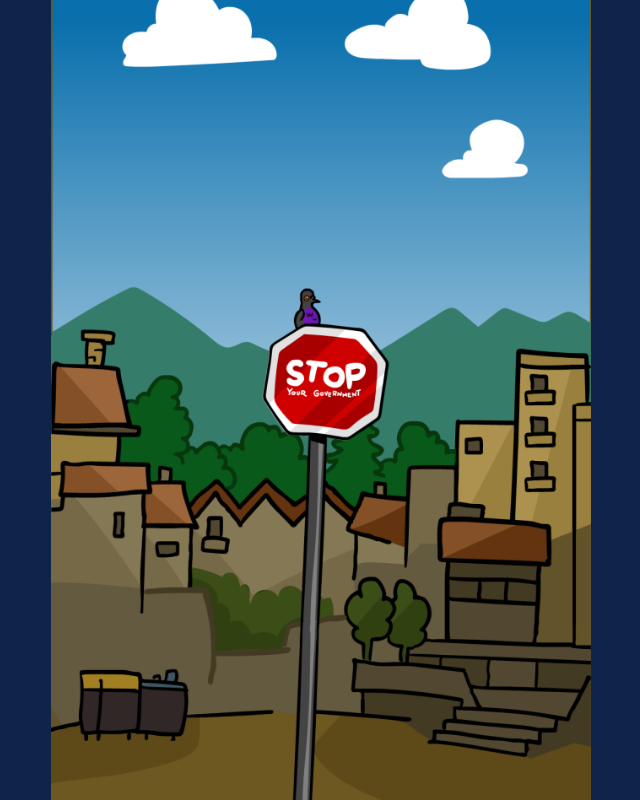
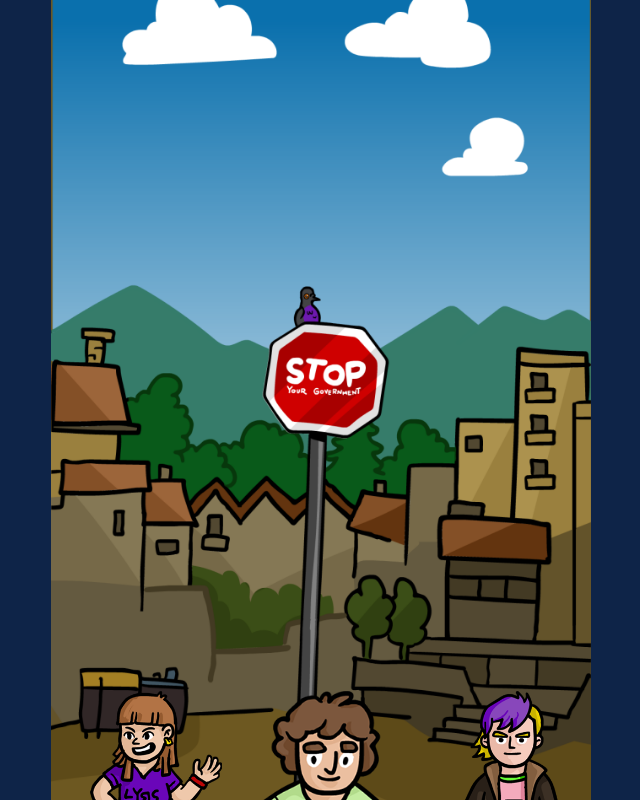
Before and after one commit to danesjenovdan/stop-your-government, a React (Vite) app: page / in a window 1280 px wide. Shown: the whole page, without its empty margins (319-959 px from the left). Built offline with nearby package versions, Linux system fonts and the light colour scheme.

Commit message:
add select title to intro, fix char positions

```diff
--- a/src/components/Intro.jsx
+++ b/src/components/Intro.jsx
@@ -23,8 +23,14 @@
 
 const selectText = {
   slv: 'IZBERI',
-  hrv: 'IZABERI',
-  srp: 'ODABERI',
+  hrv: 'ODABERI',
+  srp: 'IZABERI',
+};
+
+const titleText = {
+  slv: 'Izberi zgodbo',
+  hrv: 'Odaberite priču',
+  srp: 'Izaberite priču',
 };
 
 export const Intro = ({ lang }) => {
@@ -32,6 +38,7 @@
   const scrollerRef = useRef();
   const CHARS = characters[lang];
   const SELECT_TEXT = selectText[lang];
+  const TITLE_TEXT = titleText[lang];
   const [selectedCharacter, setSelectedCharacter] = useState(CHARS[0]);
 
   const currentCharacterIndex = CHARS.indexOf(selectedCharacter);
@@ -82,6 +89,7 @@
     <div className={styles.introContainer} ref={scrollerRef}>
       <div className={styles.introHeight} style={{ paddingTop: `${ratio}%` }}>
         <div className={styles.intro}>
+          <div className={styles.charactersWrapper}>
             <div className={styles.characters}>
               {((character) => (
                 <div className={styles.character}>
@@ -112,7 +120,9 @@
                 </div>
               ))(CHARS[getNextCharacterIndex(1)()])}
             </div>
+          </div>
           <div className={styles.buttons}>
+            <div className={styles.title}>{TITLE_TEXT}</div>
             <div className={styles.character}>
               <Button
                 className={styles.arrow}
--- a/src/components/Intro.module.scss
+++ b/src/components/Intro.module.scss
@@ -24,10 +24,17 @@
       flex-direction: column;
       justify-content: flex-end;
 
+      .charactersWrapper {
+        position: relative;
+        z-index: 1;
+        height: 0;
+        padding-top: 65%;
+
         .characters {
+          position: absolute;
+          inset: 0;
           margin: $gutter;
           margin-bottom: 0;
-        height: 17rem;
           display: grid;
           grid-template-columns: 1fr 1.5fr 1fr;
 
@@ -35,16 +42,31 @@
             margin: 0 -1rem;
           }
         }
+      }
 
       .buttons {
+        position: relative;
+        z-index: 2;
         margin: $gutter;
-        padding: $gutter;
         background-color: $body-bg;
         border-radius: 2.5rem;
         font-family: 'Grandstander', cursive;
         text-align: center;
+        overflow: hidden;
+
+        .title {
+          padding: 1rem $gutter 0.75rem;
+          background-image: linear-gradient(88deg, #10284f 0%, #79bcf2 100%);
+          color: #fff;
+          font-weight: 700;
+          font-size: 18px;
+          text-shadow: -2px -2px 0 #25456f, 2px -2px 0 #25456f,
+            -2px 2px 0 #25456f, 2px 2px 0 #25456f;
+        }
 
         .character {
+          margin-top: $gutter;
+          padding: 0 1rem;
           display: flex;
           align-items: center;
 
@@ -74,6 +96,7 @@
             color: #10284f;
             box-shadow: 0 3px 0 0 #497191, 0 0 0 3px #e3f1ff;
             padding: 0.5rem;
+            margin-top: -2.5rem;
 
             svg {
               width: 100%;
@@ -84,6 +107,7 @@
 
         .selectButton {
           margin-top: $gutter;
+          margin-bottom: 1rem;
           padding: 0.25rem 2rem 0;
           border: 0;
           background-image: linear-gradient(
```
Lines whose indentation alone changed are shown as unchanged.
